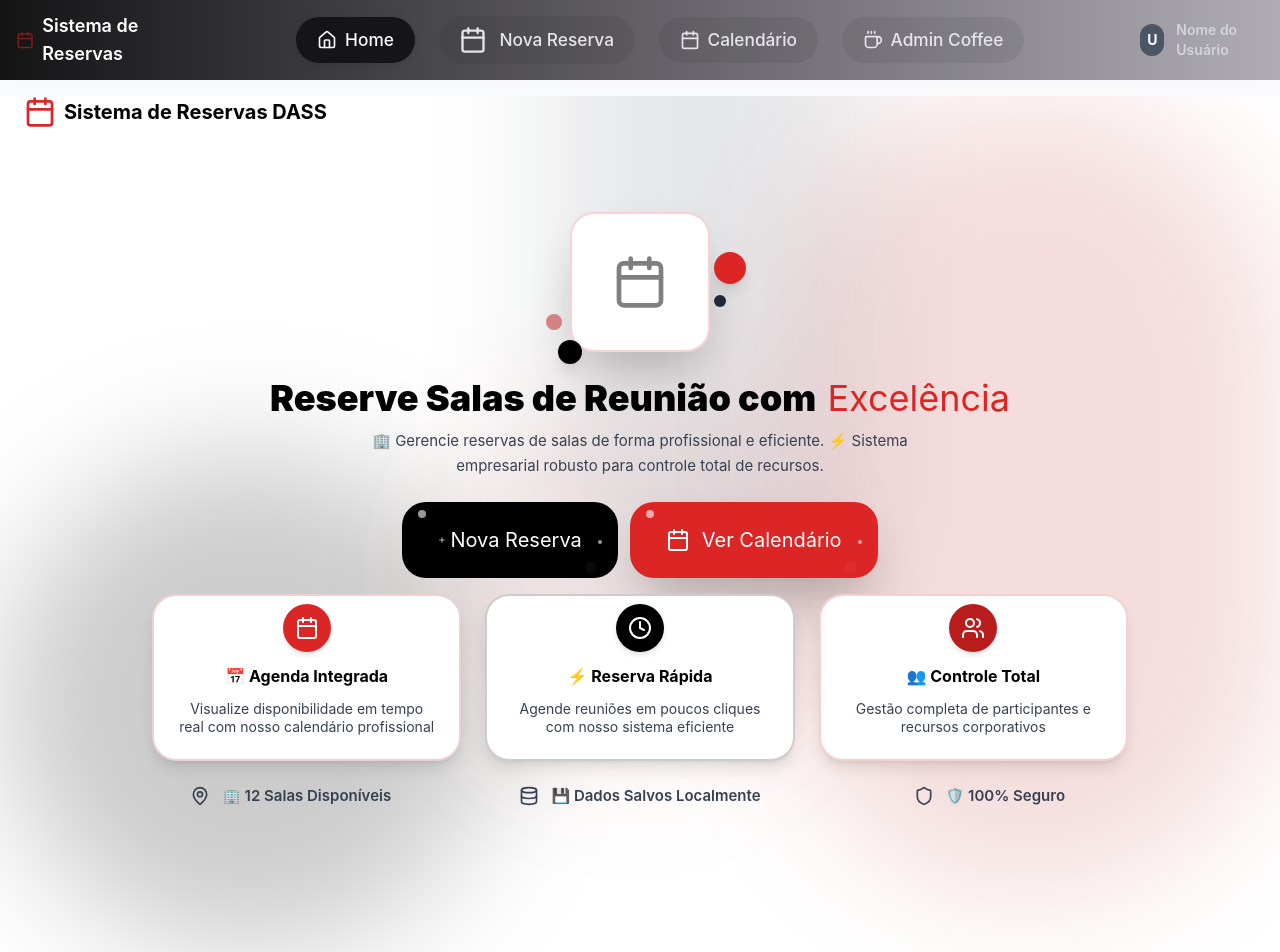
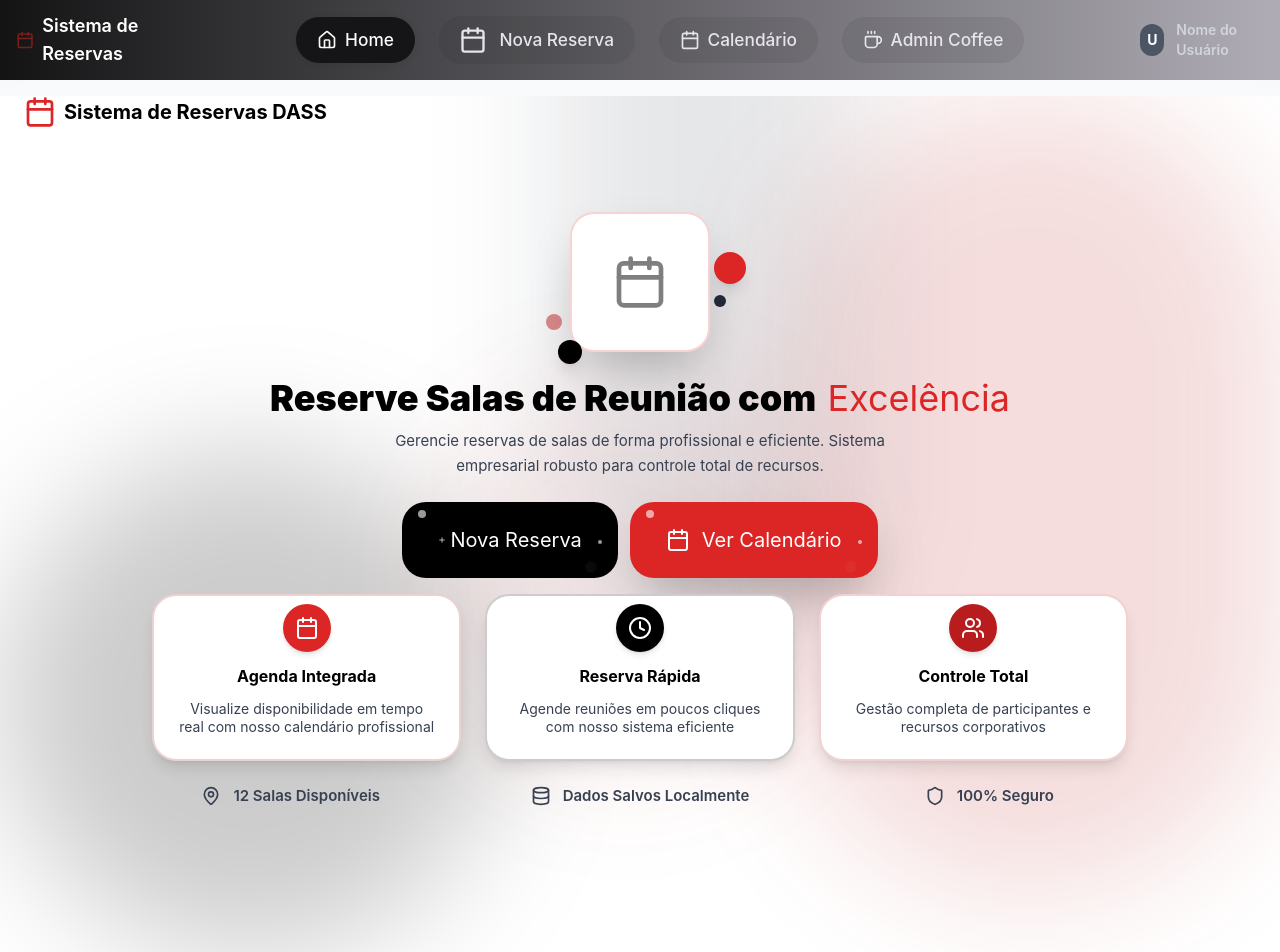
Before and after one commit to hellennverenaa/reservar_salas, a Vue app: page / in a window 1280 px wide. Shown: the top 952 px of the page. Built offline with nearby package versions, Linux system fonts and the light colour scheme.

Commit message:
feat: foi removidos os emojis das abas de home e de reserva

```diff
--- a/src/views/HomeView.vue
+++ b/src/views/HomeView.vue
@@ -58,8 +58,8 @@
               </span>
             </h1>
             <p class="text-gray-700 max-w-xl mx-auto leading-relaxed text-1xl">
-              🏢 Gerencie reservas de salas de forma profissional e eficiente.
-              ⚡ Sistema empresarial robusto para controle total de recursos.
+               Gerencie reservas de salas de forma profissional e eficiente.
+               Sistema empresarial robusto para controle total de recursos.
             </p>
           </div>
 
@@ -120,7 +120,7 @@
                 <CalendarIcon class="w-6 h-6 text-white" />
               </div>
 
-              <h3 class="text-black mb-3 text-base font-bold">📅 Agenda Integrada</h3>
+              <h3 class="text-black mb-3 text-base font-bold"> Agenda Integrada</h3>
               <p class="text-gray-700 leading-tight text-sm">
                 Visualize disponibilidade em tempo real com nosso calendário profissional
               </p>
@@ -133,7 +133,7 @@
                 class="bg-black w-12 h-12 rounded-xl flex items-center justify-center mx-auto mb-3 group-hover:bg-gray-800 transition-all duration-500 shadow-md group-hover:scale-105 group-hover:-rotate-6">
                 <ClockIcon class="w-6 h-6 text-white" />
               </div>
-              <h3 class="text-black mb-3 text-base font-bold">⚡ Reserva Rápida</h3>
+              <h3 class="text-black mb-3 text-base font-bold"> Reserva Rápida</h3>
               <p class="text-gray-700 leading-tight text-sm">
                 Agende reuniões em poucos cliques com nosso sistema eficiente
               </p>
@@ -146,7 +146,7 @@
                 class="bg-red-700 w-12 h-12 rounded-xl flex items-center justify-center mx-auto mb-3 group-hover:bg-red-800 transition-all duration-500 shadow-md group-hover:scale-105 group-hover:rotate-6">
                 <UsersIcon class="w-6 h-6 text-white" />
               </div>
-              <h3 class="text-black mb-3 text-base font-bold">👥 Controle Total</h3>
+              <h3 class="text-black mb-3 text-base font-bold"> Controle Total</h3>
               <p class="text-gray-700 leading-tight text-sm">
                 Gestão completa de participantes e recursos corporativos
               </p>
@@ -159,17 +159,17 @@
           <div
             class="flex items-center justify-center space-x-3 text-gray-700 hover:text-red-600 transition-colors duration-300 group p-4 rounded-2xl hover:bg-red-50">
             <MapPinIcon class="w-5 h-5 group-hover:text-red-600 group-hover:scale-125 transition-all duration-300" />
-            <span class="font-semibold">🏢 12 Salas Disponíveis</span>
+            <span class="font-semibold"> 12 Salas Disponíveis</span>
           </div>
           <div
             class="flex items-center justify-center space-x-3 text-gray-700 hover:text-black transition-colors duration-300 group p-4 rounded-2xl hover:bg-gray-50">
             <DatabaseIcon class="w-5 h-5 group-hover:text-black group-hover:scale-125 transition-all duration-300" />
-            <span class="font-semibold">💾 Dados Salvos Localmente</span>
+            <span class="font-semibold"> Dados Salvos Localmente</span>
           </div>
           <div
             class="flex items-center justify-center space-x-3 text-gray-700 hover:text-red-700 transition-colors duration-300 group p-4 rounded-2xl hover:bg-red-50">
             <ShieldIcon class="w-5 h-5 group-hover:text-red-700 group-hover:scale-125 transition-all duration-300" />
-            <span class="font-semibold">🛡️ 100% Seguro</span>
+            <span class="font-semibold"> 100% Seguro</span>
           </div>
         </div>
       </div>
--- a/src/views/ReservaView.vue
+++ b/src/views/ReservaView.vue
@@ -35,7 +35,7 @@
             <!-- Status Badge -->
             <div
               class="bg-yellow-100 -mt-24 text-yellow-800 px-3 py-1 rounded-full text-sm font-semibold border-2 border-yellow-200">
-              ✨ Nova Reserva
+               Nova Reserva
             </div>
           </div>
 
@@ -92,7 +92,7 @@
                 <div class="bg-red-100 p-2 rounded-full mr-2">
                   <UserIcon class="w-4 h-4 text-red-600" />
                 </div>
-                <h3 class="text-base font-bold text-gray-900">👤 Informações Pessoais</h3>
+                <h3 class="text-base font-bold text-gray-900"> Informações Pessoais</h3>
               </div>
 
               <div class="grid grid-cols-1 md:grid-cols-2 gap-3">
@@ -136,7 +136,7 @@
                 <div class="bg-black/10 p-2 rounded-full mr-2">
                   <MapPinIcon class="w-4 h-4 text-black" />
                 </div>
-                <h3 class="text-base font-bold text-gray-900">🏛️ Local e Data</h3>
+                <h3 class="text-base font-bold text-gray-900"> Local e Data</h3>
               </div>
 
               <div class="grid grid-cols-1 md:grid-cols-2 gap-3">
@@ -208,7 +208,7 @@
                 <div class="bg-yellow-100 p-4 rounded-full mr-1">
                   <ClockIcon class="w-4 h-4 text-yellow-600" />
                 </div>
-                <h3 class="text-xl font-bold text-gray-900">⏰ Horários</h3>
+                <h3 class="text-xl font-bold text-gray-900"> Horários</h3>
               </div>
 
               <div class="grid grid-cols-1 md:grid-cols-2 gap-9">
@@ -244,7 +244,7 @@
                 <div class="bg-red-100 p-3 rounded-full mr-4">
                   <UsersIcon class="w-5 h-5 text-red-600" />
                 </div>
-                <h3 class="text-xl font-bold text-gray-900">👥 Detalhes do Evento</h3>
+                <h3 class="text-xl font-bold text-gray-900">Detalhes do Evento</h3>
               </div>
 
               <div class="grid grid-cols-1 md:grid-cols-2 gap-8">
@@ -413,7 +413,7 @@
                 <div class="bg-yellow-100 p-3 rounded-full mr-4">
                   <MessageSquareIcon class="w-5 h-5 text-yellow-600" />
                 </div>
-                <h3 class="text-xl font-bold text-gray-900">📝 Observações</h3>
+                <h3 class="text-xl font-bold text-gray-900"> Observações</h3>
               </div>
 
               <div class="relative">
```
